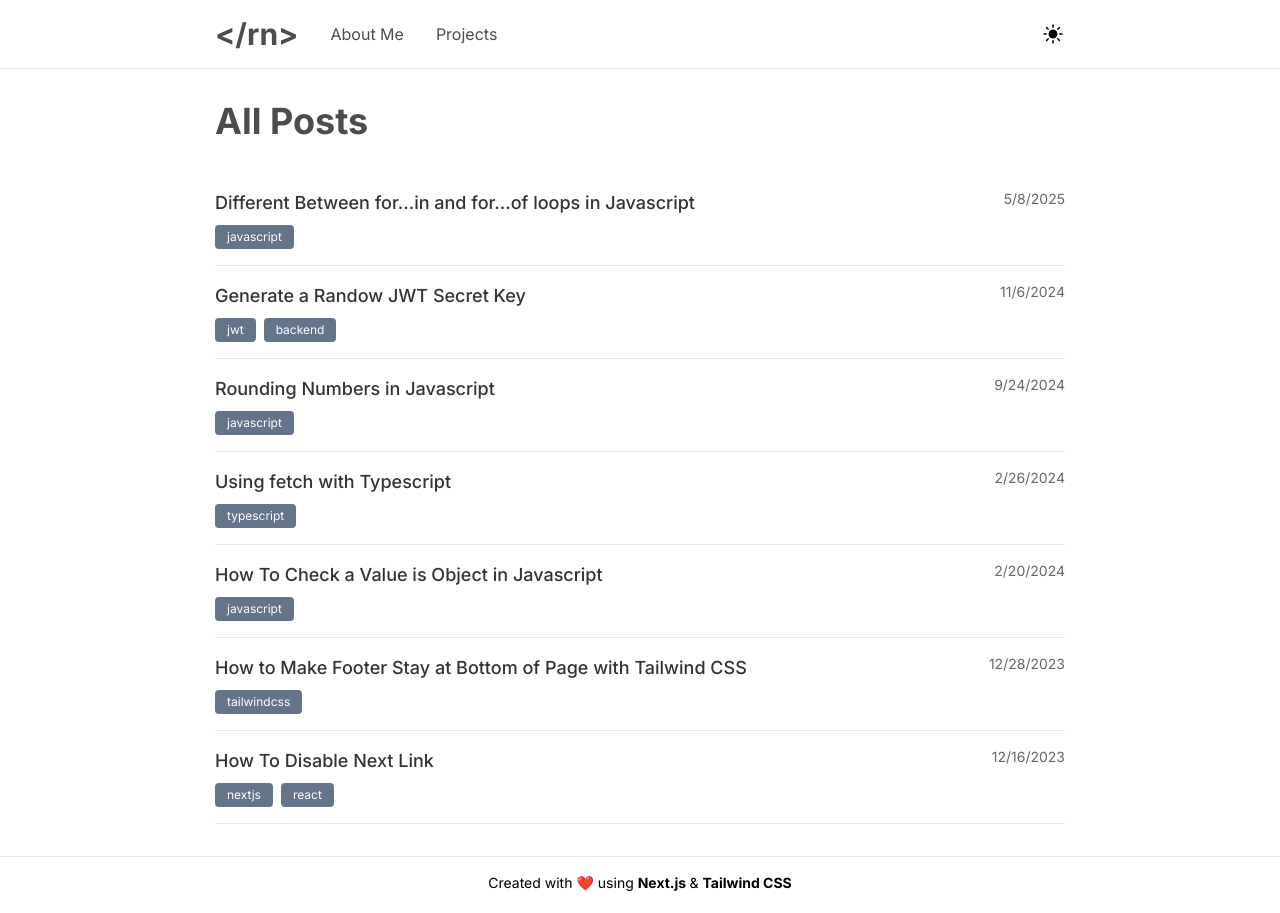
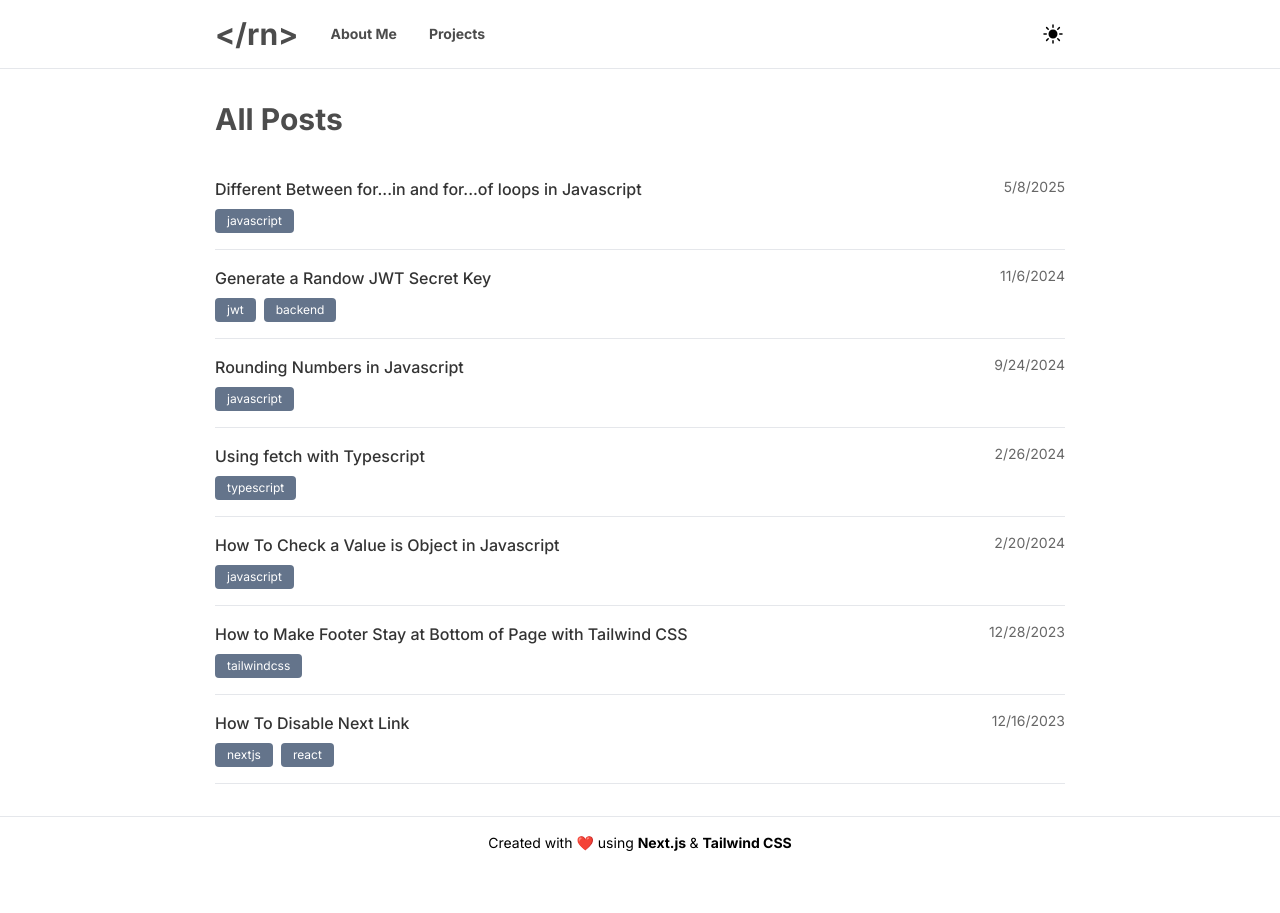
Before and after one commit to rizqydev/blog, a Next.js app: page / in a window 1280 px wide. After the commit the page ends 873 px from the top, so only its background shows below. Built offline with nearby package versions, Linux system fonts and the light colour scheme; a web font is replaced by a local one.

Commit message:
feat: adjustment style

```diff
--- a/src/app/blog/[slug]/page.tsx
+++ b/src/app/blog/[slug]/page.tsx
@@ -32,10 +32,10 @@ export default async function PostPage({ params }: { params: Promise<{ slug: str
 
   return (
     <>
-      <h1 className="mb-2 text-4xl font-bold text-slate-800 dark:text-slate-100">
+      <h1 className="mb-2 text-2xl font-bold text-slate-800 dark:text-slate-100 md:text-3xl">
         {postData.title}
       </h1>
-      <h2 className="mb-5 mt-2 flex items-center gap-2 text-slate-700 dark:text-slate-200">
+      <h2 className="mb-6 mt-2 flex items-center gap-2 text-slate-700 dark:text-slate-200">
         <CalendarIcon className="w-5" />
         <span className="text-sm">Posted on {postData.publishDate}</span>
       </h2>
--- a/src/components/Navbar.tsx
+++ b/src/components/Navbar.tsx
@@ -9,7 +9,7 @@ export default function Navbar() {
   return (
     <div className="border-b px-4 dark:border-slate-500 md:px-0">
       <div className="mx-auto flex justify-between py-4 md:w-[850px]">
-        <ul className="flex items-center gap-8  text-black/70 dark:text-slate-100">
+        <ul className="flex items-center gap-8  text-sm font-bold text-black/70 dark:text-slate-100">
           <li className="font-bold">
             <Link href="/" className="text-3xl">
               &lt;/rn&gt;
--- a/src/components/Post.tsx
+++ b/src/components/Post.tsx
@@ -16,7 +16,7 @@ export default function Post({ allPostsData, nextPage, allPages, category }: Pos
 
   return (
     <>
-      <h1 className="mb-8 text-4xl font-bold text-black/70 dark:text-slate-100">
+      <h1 className="mb-6 text-3xl font-bold text-black/70 dark:text-slate-100">
         All Posts {category && `with Tag '${category}' `}
       </h1>
       {allPostsData &&
@@ -25,10 +25,10 @@ export default function Post({ allPostsData, nextPage, allPages, category }: Pos
             key={key}
             className="flex flex-col border-b py-4 hover:-mx-4 hover:bg-gray-100 hover:px-4 dark:border-b-slate-500 dark:hover:bg-slate-700"
           >
-            <div className="flex justify-between ">
+            <div className="flex justify-between">
               <Link
                 href={`/blog/${post.id}`}
-                className="text-lg font-medium text-black/80 transition delay-100 ease-out hover:underline dark:text-slate-200"
+                className="font-medium text-black/80 transition delay-100 ease-out hover:underline dark:text-slate-200"
               >
                 {post.title}
               </Link>
```
